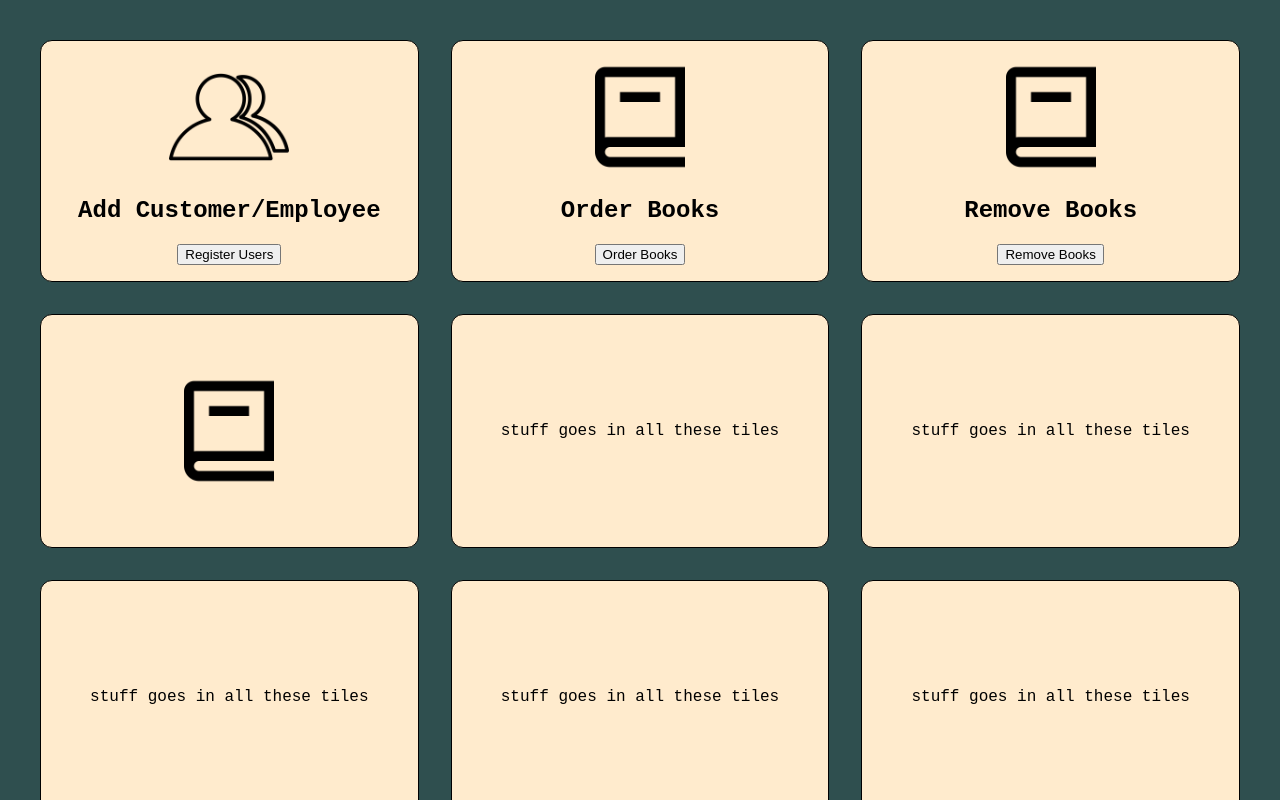
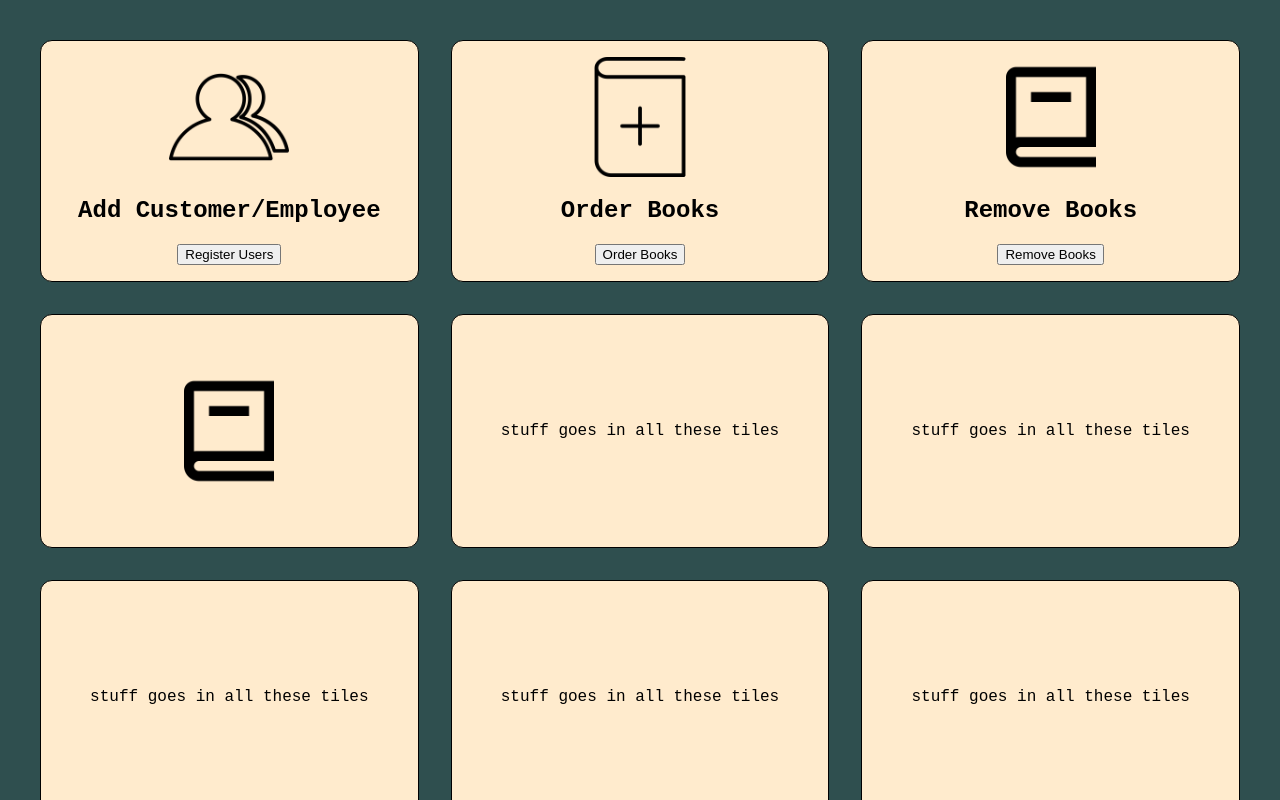
Before and after one commit to Mark32582/bookstore, a React (Create React App) app: page /book/1 in a window 1280 px wide. Built offline with nearby package versions, Linux system fonts and the light colour scheme; no server answers.

Commit message:
correct grid icon

```diff
--- a/src/components/Grid/Grid.js
+++ b/src/components/Grid/Grid.js
@@ -33,7 +33,7 @@ const Grid = () => {
       </div>
       <div className="grid-tiles">
         <img
-          src={process.env.PUBLIC_URL + "/remove-book.png"}
+          src={process.env.PUBLIC_URL + "/add-book.png"}
           alt=""
           height="120px"
         />
```
